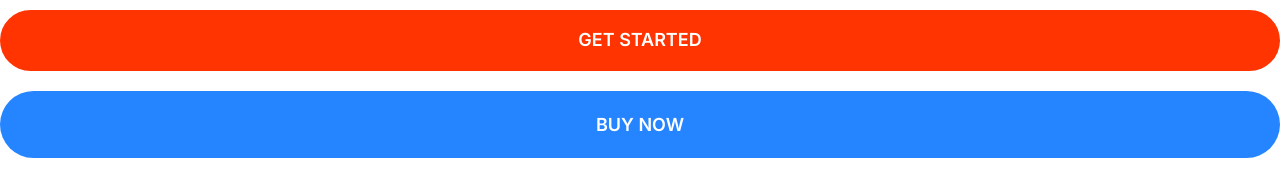
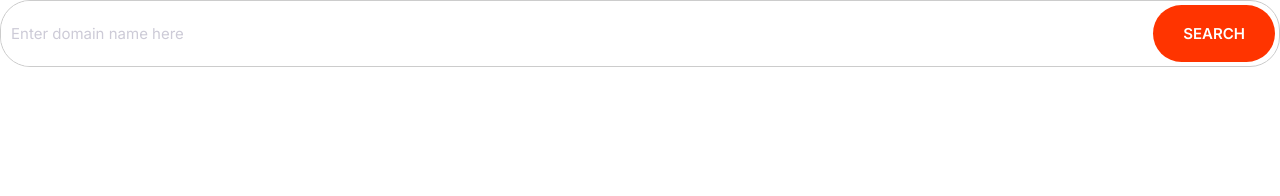
Before and after one commit to Jaymieblaze/Jamify, a plain HTML site: page index.html in a window 1280 px wide. Drawn offline with Linux system fonts and the light colour scheme.

Commit message:
Creating input groups.

```diff
--- a/css/styles.css
+++ b/css/styles.css
@@ -4,6 +4,8 @@
     --color-accent: #ff3400;
     --color-headings: #1b0760;
     --color-body: #918ca4;
+    --color-border: #ccc;
+    --border-radius: 30px;
 }
 
 *, *::after, *::before {
@@ -229,5 +231,44 @@ a {
 }
 
 @media screen and (min-width: 1024px) {
-    font-size: 1.5rem;
+    .btn {
+        font-size: 1.5rem;
+    }
 }
+
+/* Inputs */
+
+.input {
+    border-radius: var(--border-radius);
+    border: 1px solid var(--color-border);
+    color: var(--color-headings);
+    font-size: 2rem;
+    outline: 0;
+    padding: 1.5rem 3.5rem;
+}
+
+::placeholder {
+    color: #cdcbd7;
+}
+
+.input-group {
+    border: 1px solid var(--color-border);
+    border-radius: var(--border-radius);
+    display: flex;
+}
+
+.input-group .input {
+    border: 0;
+    flex-grow: 1;
+    padding: 1.5rem 1rem;
+}
+
+.input-group .btn {
+    margin: 4px;
+}
+
+@media screen and (min-width: 1024px) {
+    .input {
+        font-size: 1.5rem;
+    }
+}
--- a/index.html
+++ b/index.html
@@ -14,7 +14,9 @@
     <link rel="stylesheet" href="css/styles.css" />
   </head>
   <body>
-    <button class="btn btn--accent btn--block">Get Started</button>
-    <a href="" class="btn btn--primary btn--block">Buy Now</a>
+    <div class="input-group">
+      <input type="text" class="input" placeholder="Enter domain name here" />
+      <button class="btn btn--accent">Search</button>
+    </div>
   </body>
 </html>
```
Also changed, not shown: components/button-group.html (added, +4 -0 lines), components/buttons.html (added, +2 -0 lines).
